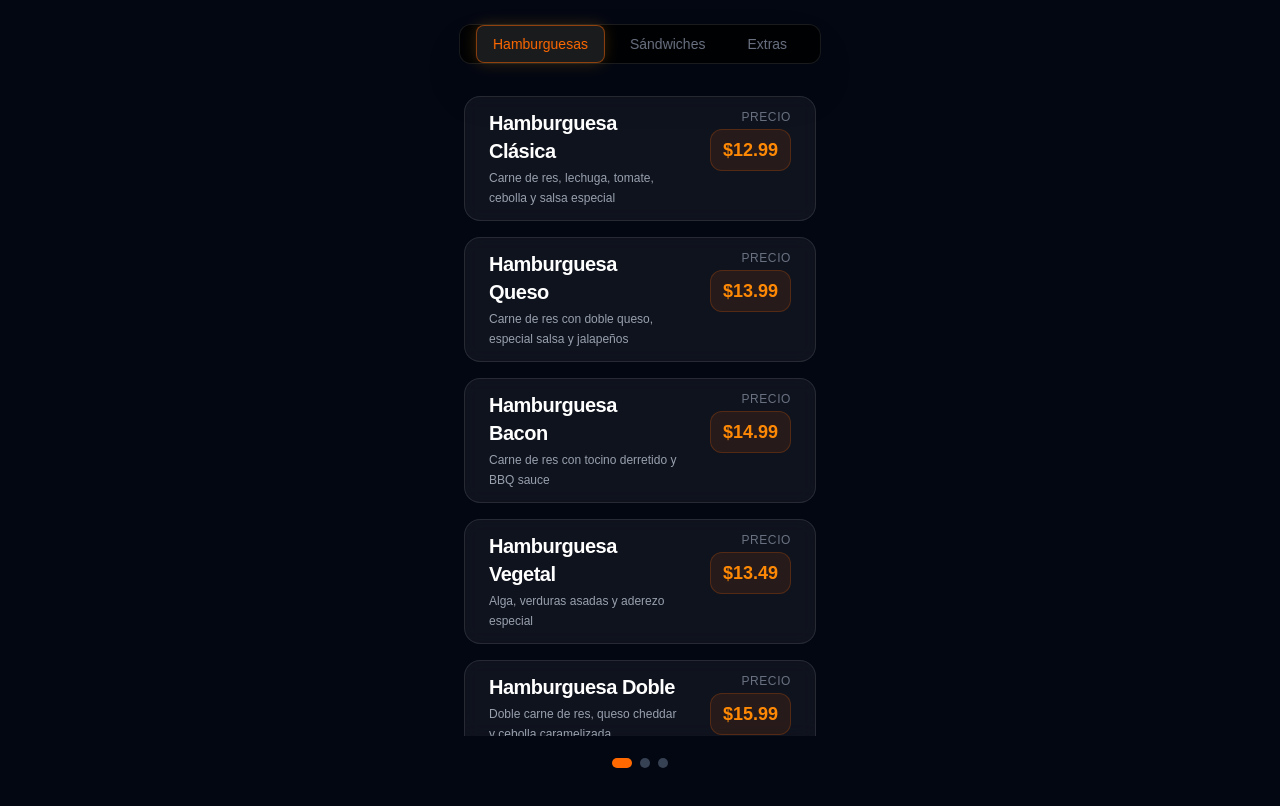
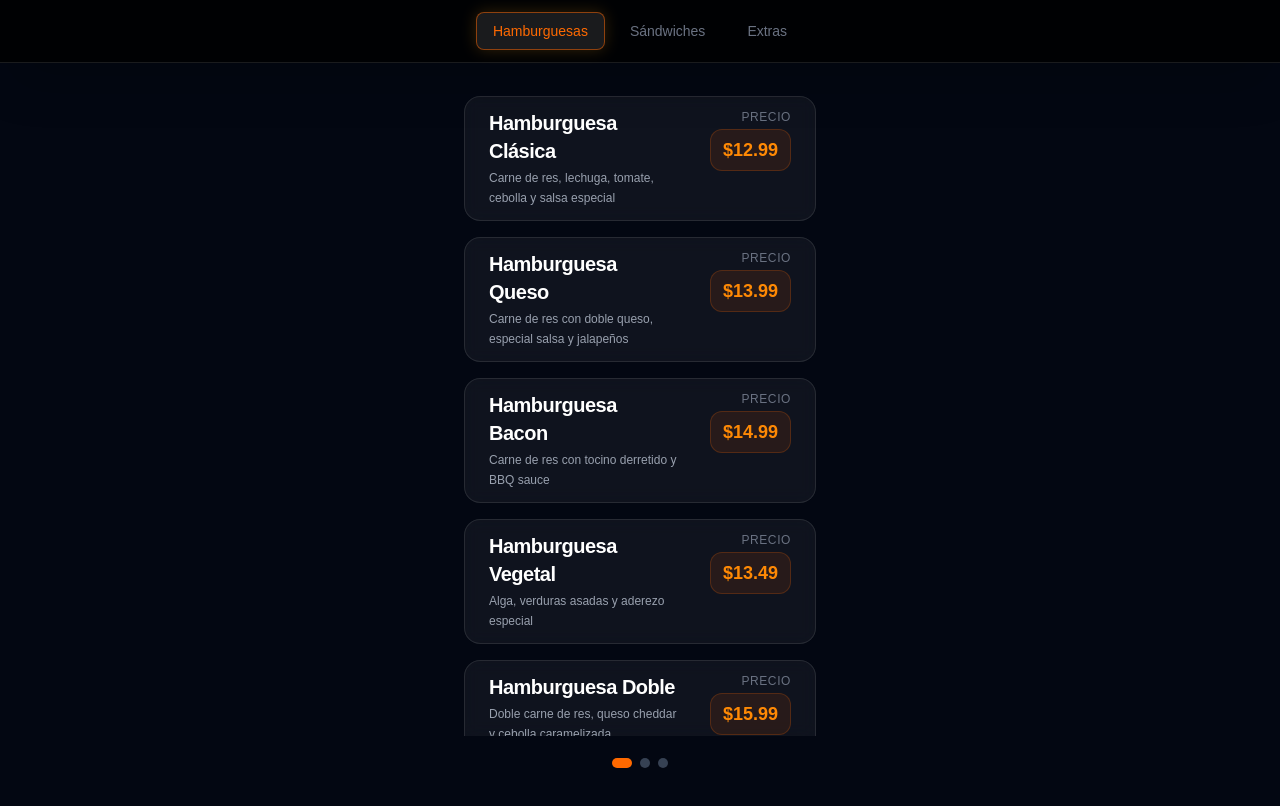
Before and after one commit to BrLearnix/carta, a Next.js app: page / in a window 1280 px wide. Shown: the top 806 px of the page. Built offline with nearby package versions, Linux system fonts and the light colour scheme.

Commit message:
se corregio bug de scroll de menu

```diff
--- a/app/page.tsx
+++ b/app/page.tsx
@@ -75,8 +75,7 @@ export default function Home() {
   return (
     <div className="min-h-screen bg-gray-950 overflow-hidden">
       <nav
-        className="fixed top-6 left-1/2 -translate-x-1/2 flex items-center space-x-2 z-50 isolate bg-black/80 backdrop-blur-md border border-white/10 rounded-xl p-2 shadow-2xl"
-        style={{ padding: "0 1rem" }}
+        className="fixed top-0 left-0 w-full z-50 isolate bg-black/80 backdrop-blur-md border-b border-white/10 flex justify-center items-center gap-2 px-4 py-3 shadow-2xl"
       >
         {categories.map((cat, i) => (
           <button
```
